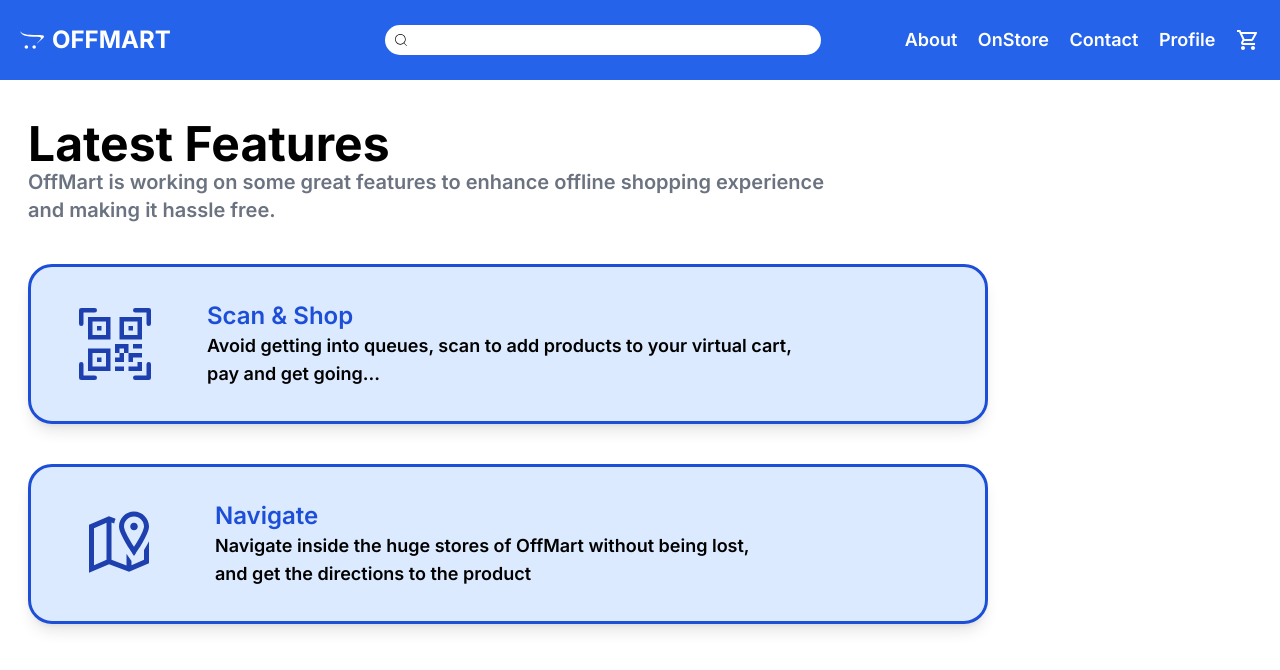
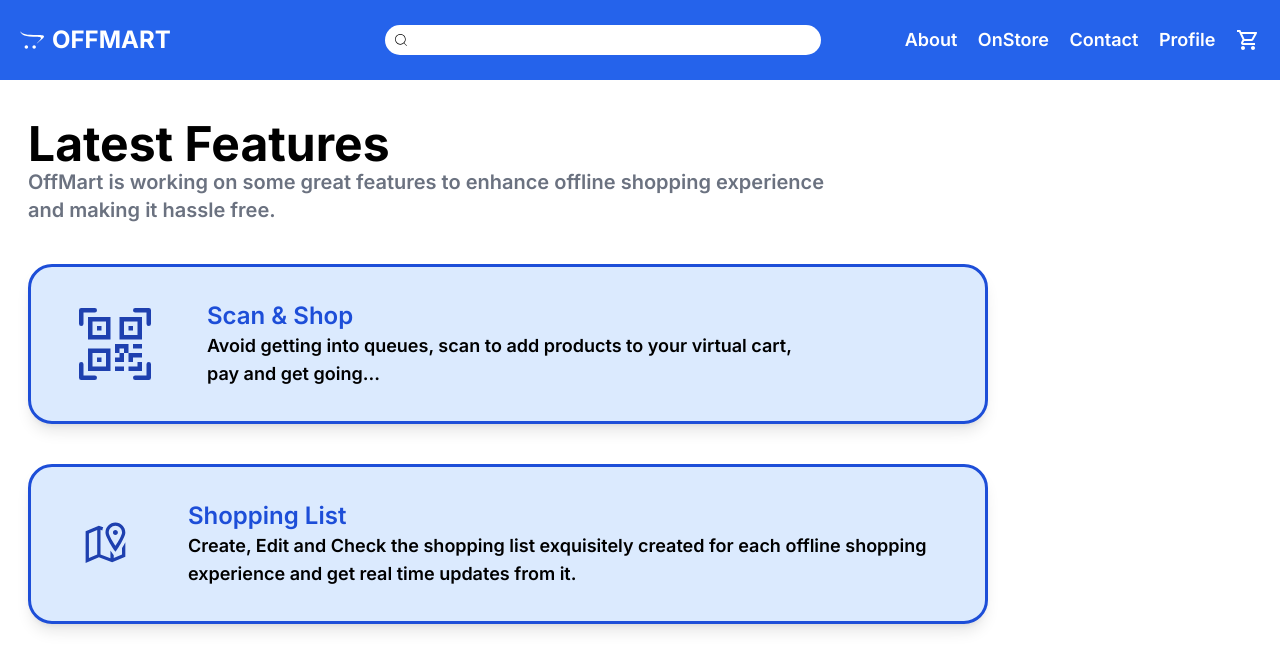
Before and after one commit to Utkarsh-Anandani/OffMart, a Next.js app: page /onstore in a window 1280 px wide. Shown: the top 670 px of the page. Built offline with nearby package versions, Linux system fonts and the light colour scheme.

Commit message:
added shopping list page

```diff
--- a/app/onstore/navigate/page.js
+++ b/app/onstore/list/page.js
@@ -1,12 +1,10 @@
 import React from 'react'
 import Navbar from '@/app/components/Navbar'
-import Map from '@/app/components/Map'
 
 const page = () => {
   return (
     <main className='w-full min-h-screen'>
         <Navbar/>
-        <Map/>
     </main>
   )
 }
--- a/app/onstore/page.js
+++ b/app/onstore/page.js
@@ -24,12 +24,12 @@
         </div>
         </Link>
 
-        <Link href={'/onstore/navigate'}>
+        <Link href={'/onstore/list'}>
         <div className='w-[75vw] h-[20vh] flex items-center gap-14 px-12 bg-blue-100 rounded-3xl border-[3px] border-blue-700 border-spacing-5 text-blue-800 text-[5rem] shadow-lg hover:shadow-xl'>
           <LiaMapMarkedAltSolid/>
           <div className='flex flex-col'>
-          <p className='text-2xl text-blue-700 font-semibold'>Navigate</p>
-          <p className='text-lg text-black font-semibold'>Navigate inside the huge stores of OffMart without being lost, <br/> and get the directions to the product</p>
+          <p className='text-2xl text-blue-700 font-semibold'>Shopping List</p>
+          <p className='text-lg text-black font-semibold'>Create, Edit and Check the shopping list exquisitely created for each offline shopping experience and get real time updates from it.</p>
           </div>
         </div>
         </Link>
```
